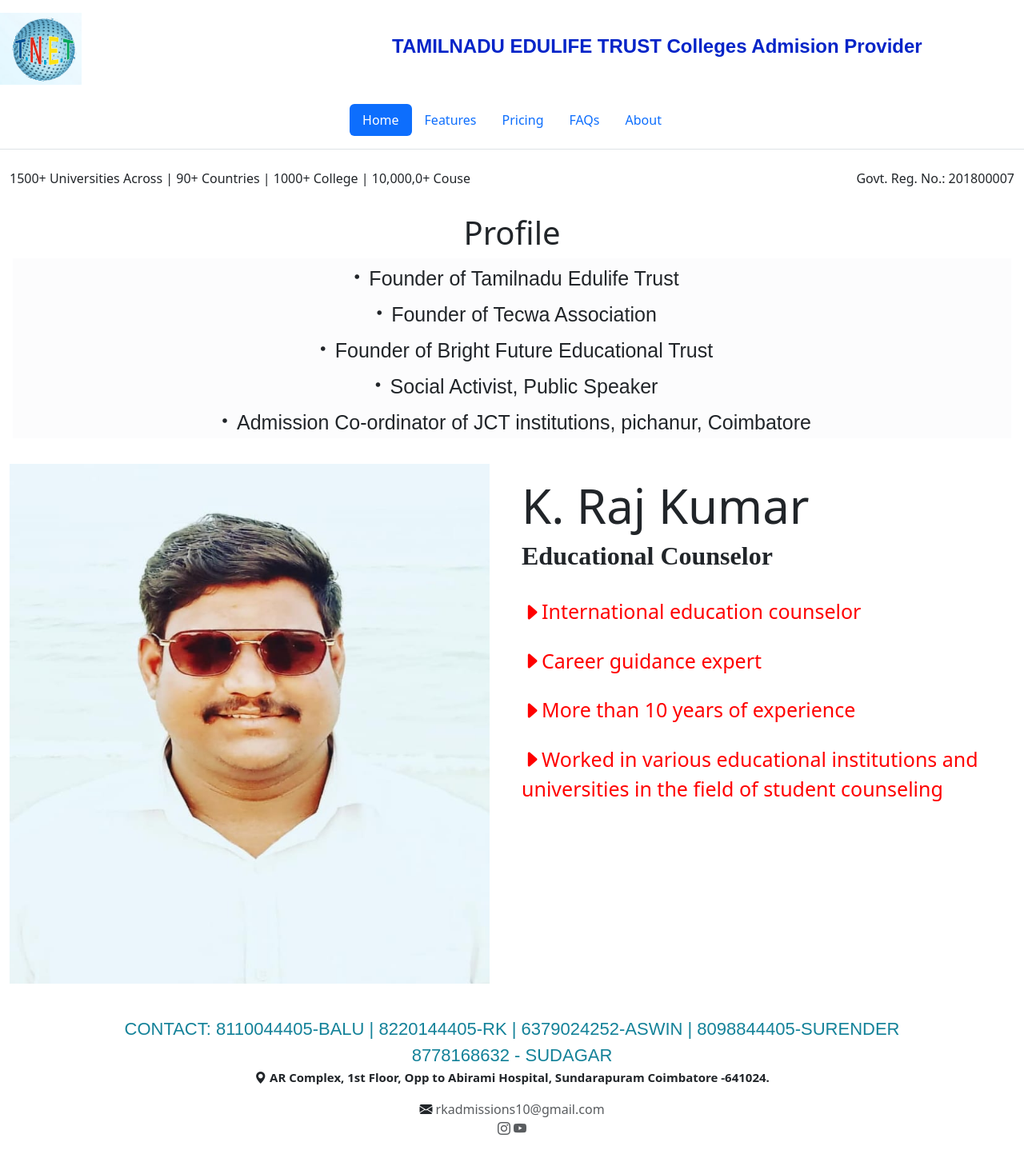
After one commit to Praveen22072002/TamilNadu_app, a Django app: page /about in a window 1280 px wide. The commit adds this page. Shown: the whole page at 80% size. Run offline with Django 4.2, Linux system fonts and the light colour scheme.

Commit message:
Newly modified css

```diff
--- /dev/null
+++ b/Trust/Edulife/static/about.css
@@ -0,0 +1,46 @@
+/* Add this CSS to your stylesheet or in a <style> tag in your HTML */
+
+#txt{
+    color: red;
+    font-size: 25px;
+}
+#txt1{
+    color: red;
+    font-size: 25px;
+}
+#txt2{
+    color: red;
+    font-size: 25px;
+}
+#txt3{
+    color: red;
+    font-size: 25px;
+}
+#head{
+    font-size: 60px;
+}
+
+#dot{
+    font-size: 25px;
+    font-family: Arial, Helvetica, sans-serif;
+}
+
+#dot1{
+    font-size: 25px;
+    font-family: Arial, Helvetica, sans-serif;
+}
+
+#dot2{
+    font-size: 25px;
+    font-family: Arial, Helvetica, sans-serif;
+}
+
+#dot3{
+    font-size: 25px;
+    font-family: Arial, Helvetica, sans-serif;
+}
+
+#dot4{
+    font-size: 25px;
+    font-family: Arial, Helvetica, sans-serif;
+}
--- /dev/null
+++ b/Trust/Edulife/templates/About.html
@@ -0,0 +1,54 @@
+{% load static %}
+{% include "Header.html" %}
+<!DOCTYPE html>
+<html lang="en" xmlns="http://www.w3.org/1999/html">
+<head>
+    <meta charset="UTF-8">
+    <title>About</title>
+    <link href="https://cdn.jsdelivr.net/npm/bootstrap@5.3.2/dist/css/bootstrap.min.css" rel="stylesheet" integrity="sha384-T3c6CoIi6uLrA9TneNEoa7RxnatzjcDSCmG1MXxSR1GAsXEV/Dwwykc2MPK8M2HN" crossorigin="anonymous">
+    <script src="https://cdn.jsdelivr.net/npm/bootstrap@5.3.2/dist/js/bootstrap.bundle.min.js" integrity="sha384-C6RzsynM9kWDrMNeT87bh95OGNyZPhcTNXj1NW7RuBCsyN/o0jlpcV8Qyq46cDfL" crossorigin="anonymous"></script>
+    <link rel="stylesheet" href="https://cdn.jsdelivr.net/npm/bootstrap-icons@1.11.1/font/bootstrap-icons.css">
+    <link rel="stylesheet" href="{% static 'about.css' %}">
+</head>
+<body>
+<div class="p-3 container-fluid text-center">
+    <H1>Profile</H1>
+    <div class="container-fluid text-center bg-light-subtle text-emphasis-light">
+        <i class="bi bi-dot" style="font-size: 30px;"></i><a id="dot">Founder of Tamilnadu Edulife Trust</a><br/>
+        <i class="bi bi-dot" style="font-size: 30px;"></i><a id="dot1">Founder of Tecwa Association</a><br/>
+        <i class="bi bi-dot" style="font-size: 30px;"></i><a id="dot2">Founder of Bright Future Educational Trust</a><br/>
+        <i class="bi bi-dot" style="font-size: 30px;"></i><a id="dot3">Social Activist, Public Speaker</a><br/>
+        <i class="bi bi-dot" style="font-size: 30px;"></i><a id="dot4">Admission Co-ordinator of JCT institutions, pichanur, Coimbatore</a>
+
+    </div>
+</div>
+
+<div class="pt-3 container-fluid">
+    <div class="row">
+
+        <!-- Image Column -->
+        <div class="col-md-6">
+            <img src="{% static 't1.jpg' %}" class="img-fluid" alt="Profile Image" style="width:600px;height:650px;">
+        </div>
+
+        <!-- Content Column -->
+        <div class="col-md-6">
+            <div class="my-3">
+                <h1 id="head">K. Raj Kumar</h1>
+                <h2>Educational Counselor</h2><br/>
+                <i class="bi bi-caret-right-fill" style="font-size: 25px; color: red;"></i><a id="txt">International education counselor</a><br/><br/>
+                <i class="bi bi-caret-right-fill" style="font-size: 25px; color: red;"></i><a id="txt1">Career guidance expert</a><br/><br/>
+                <i class="bi bi-caret-right-fill" style="font-size: 25px; color: red;"></i><a id="txt2">More than 10 years of experience</a><br/><br/>
+                <i class="bi bi-caret-right-fill" style="font-size: 25px; color: red;"></i><a id="txt3">Worked in various educational institutions and universities in the field of student counseling</a><br/><br/>
+            </div>
+        </div>
+
+
+    </div>
+</div>
+
+
+</body>
+
+</html>
+{% include "Footer.html" %}
--- a/Trust/Edulife/templates/Footer.html
+++ b/Trust/Edulife/templates/Footer.html
@@ -1,4 +1,7 @@
+
 <!DOCTYPE html>
+
+
 <html lang="en">
 <head>
     <meta charset="UTF-8">
@@ -9,16 +12,18 @@
 
 </head>
 <body>
-<div class="container">
+<div class="container-sm">
   <footer class="py-3 my-4">
 
     <div class="nav justify-content-center">
-      <div class="contact text-center" style="font-family: Arial; color: #148299;" >
+      <div class="contact text-center" style="font-family: Arial; color: #148299; font-size: 22px;" >
       <a>CONTACT: 8110044405-BALU | 8220144405-RK | 6379024252-ASWIN |
         8098844405-SURENDER <br/> 8778168632 - SUDAGAR</a>
         </div>
+
      <p class="nav-item bi bi-geo-alt-fill" style="font-size: 15px; font-weight: bold;">&nbspAR Complex, 1st Floor, Opp to Abirami Hospital, Sundarapuram
       Coimbatore -641024.</p>
+
 
     </div>
     <div class="mail text-center ">
@@ -30,7 +35,8 @@
 
 
   </footer>
-</div>
+    </div>
+
 </body>
 
 </html>
--- /dev/null
+++ b/Trust/Edulife/templates/Header.html
@@ -0,0 +1,42 @@
+<!DOCTYPE html>
+{% load static %}
+<html lang="en">
+<head>
+    <meta charset="UTF-8">
+    <title></title>
+    <link href="https://cdn.jsdelivr.net/npm/bootstrap@5.3.2/dist/css/bootstrap.min.css" rel="stylesheet" integrity="sha384-T3c6CoIi6uLrA9TneNEoa7RxnatzjcDSCmG1MXxSR1GAsXEV/Dwwykc2MPK8M2HN" crossorigin="anonymous">
+    <script src="https://cdn.jsdelivr.net/npm/bootstrap@5.3.2/dist/js/bootstrap.bundle.min.js" integrity="sha384-C6RzsynM9kWDrMNeT87bh95OGNyZPhcTNXj1NW7RuBCsyN/o0jlpcV8Qyq46cDfL" crossorigin="anonymous"></script>
+    <link rel="stylesheet" href="https://cdn.jsdelivr.net/npm/bootstrap-icons@1.11.1/font/bootstrap-icons.css"></head>
+    <link rel="stylesheet" href="{% static 'master.css' %}">
+<body>
+
+
+<div class="d-flex flex-wrap justify-content-center py-3 mb-4 border-bottom">
+      <a href="/" class="d-flex align-items-center mb-3 mb-md-0 me-md-auto link-body-emphasis text-decoration-none">
+          <img src="{% static 'Tamil-logo.png' %}" >
+      </a>
+        <span class="pt-4 fs-4 custom-align">TAMILNADU EDULIFE TRUST Colleges Admision Provider</span>
+
+
+
+
+      <ul class="pt-4 nav nav-pills">
+        <li class="nav-item"><a href="/" class="nav-link active" aria-current="page">Home</a></li>
+        <li class="nav-item"><a href="#" class="nav-link">Features</a></li>
+        <li class="nav-item"><a href="#" class="nav-link">Pricing</a></li>
+        <li class="nav-item"><a href="#" class="nav-link">FAQs</a></li>
+        <li class="nav-item"><a href="about" class="nav-link">About</a></li>
+      </ul>
+    </div>
+
+
+    <div class="container-fluid">
+       <p style="text-align:left;">
+            1500+ Universities Across | 90+ Countries | 1000+ College | 10,000,0+ Couse
+           <span style="float:right;">
+            Govt. Reg. No.: 201800007
+            </span>
+       </p>
+    </div>
+</body>
+</html>
--- a/Trust/Edulife/urls.py
+++ b/Trust/Edulife/urls.py
@@ -19,5 +19,6 @@
 from . import views
 urlpatterns = [
     path('', views.home, name='home'),
+    path('about', views.about, name='about'),
 
 ]
--- a/Trust/Edulife/views.py
+++ b/Trust/Edulife/views.py
@@ -8,3 +8,8 @@
 def home(request):
     template = loader.get_template('Home.html')
     return HttpResponse(template.render({}, request))
+
+
+def about(request):
+    template = loader.get_template('About.html')
+    return HttpResponse(template.render({}, request))
```
Also changed, not shown: Trust/Edulife/templates/Home.html (+10 -32 lines), Trust/Edulife/static/t1.jpg (added), 2 other files.
